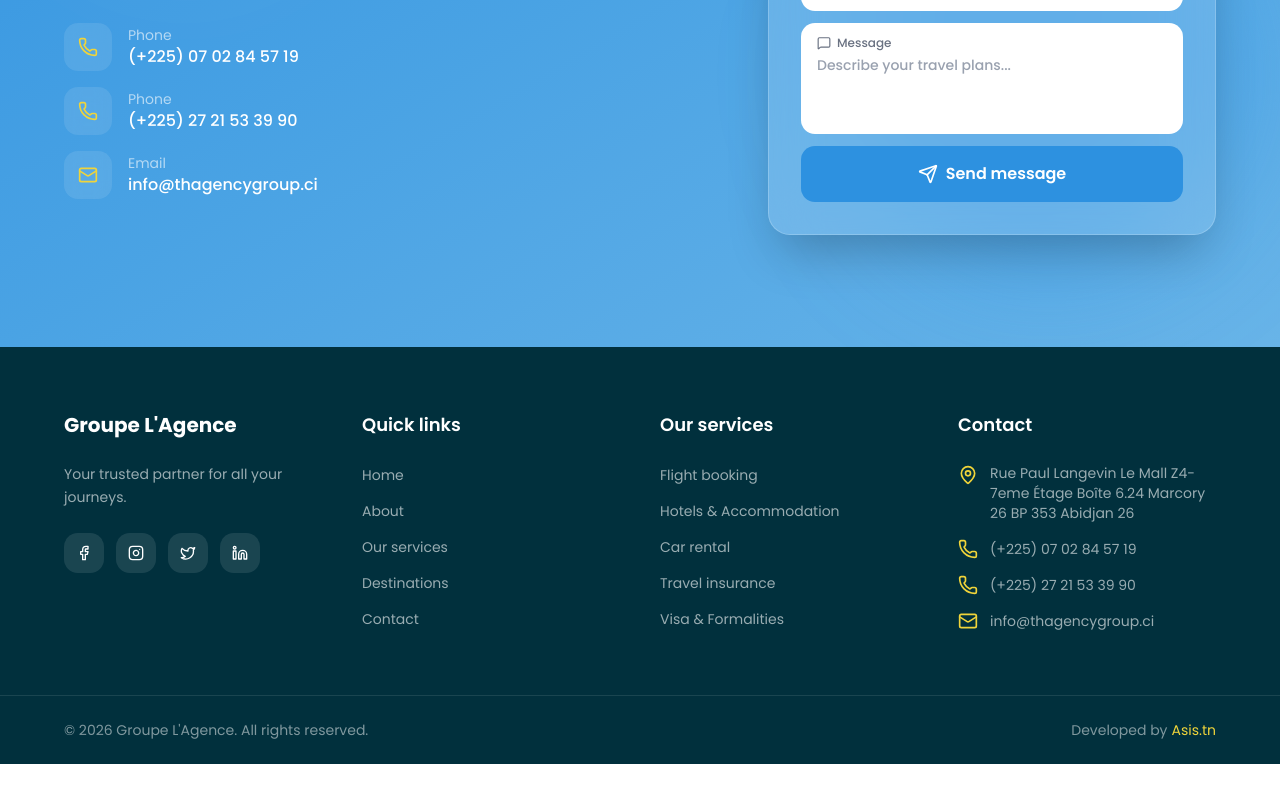
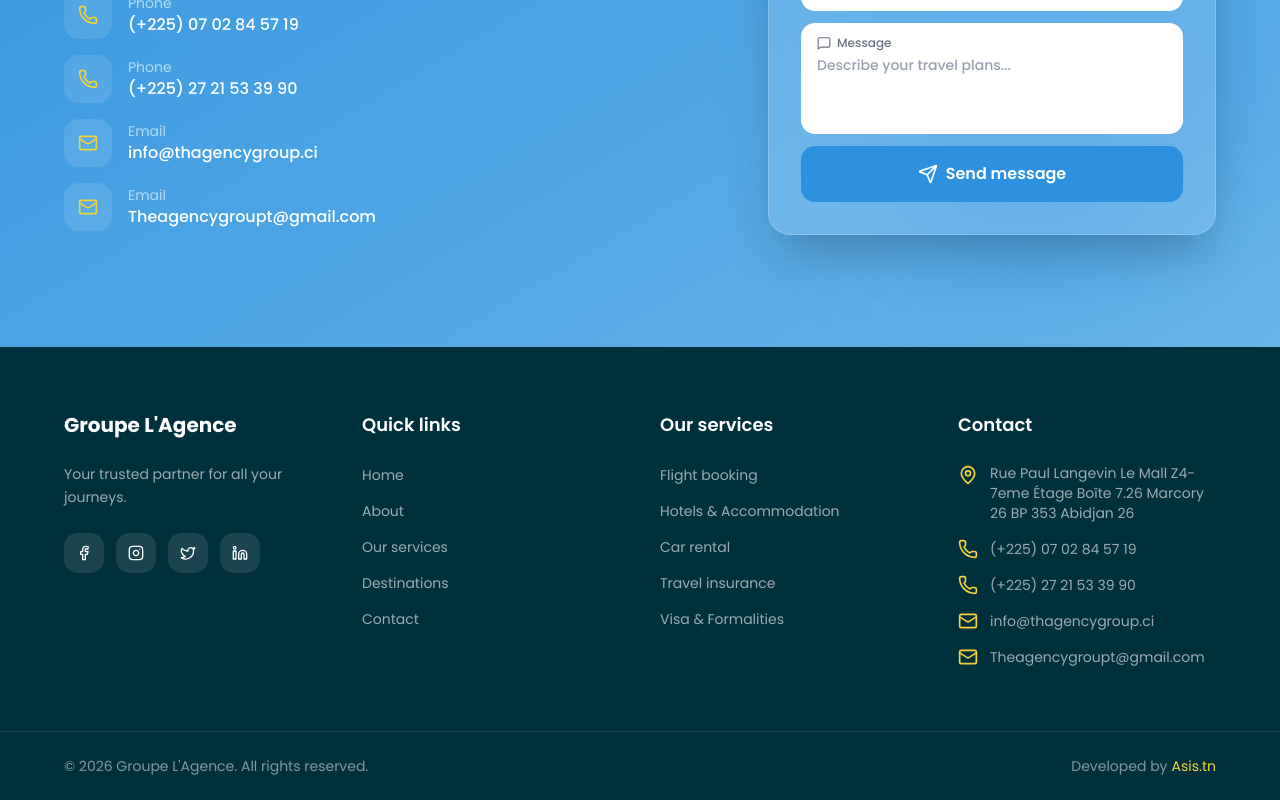
Before and after one commit to azizktata/groupe-agence, a Next.js app: page /en in a window 1280 px wide. Shown: the part 7843-8643 px from the top of the page. Before the commit the page ends 8607 px from the top, so only its background shows below. Built offline with nearby package versions, Linux system fonts and the light colour scheme.

Commit message:
update contact info

```diff
--- a/components/Contact.tsx
+++ b/components/Contact.tsx
@@ -63,6 +63,15 @@ export function Contact() {
                 <div>
                   <p className="text-white/60 text-sm">{t("email")}</p>
                   <p className="text-white font-medium">info@thagencygroup.ci</p>
+                </div>
+              </div>
+              <div className="flex items-center gap-4">
+                <div className="w-12 h-12 rounded-xl bg-white/10 backdrop-blur-sm flex items-center justify-center">
+                  <Mail className="w-5 h-5 text-[var(--brand-accent)]" />
+                </div>
+                <div>
+                  <p className="text-white/60 text-sm">{t("email")}</p>
+                  <p className="text-white font-medium">Theagencygroupt@gmail.com</p>
                 </div>
               </div>
               {/* <div className="flex items-center gap-4">
--- a/components/Footer.tsx
+++ b/components/Footer.tsx
@@ -119,7 +119,7 @@ export function Footer() {
               <li className="flex items-start gap-3">
                 <MapPin className="w-5 h-5 text-[var(--brand-accent)] flex-shrink-0 mt-0.5" />
                 <span className="text-white/60 text-sm">
-                  Rue Paul Langevin Le Mall Z4- 7eme Étage Boîte 6.24 Marcory 26 BP 353 Abidjan 26
+                 Rue Paul Langevin Le Mall Z4- 7eme Étage Boîte 7.26 Marcory 26 BP 353 Abidjan 26
 
                 </span>
               </li>
@@ -139,6 +139,12 @@ export function Footer() {
                 <Mail className="w-5 h-5 text-[var(--brand-accent)] flex-shrink-0" />
                 <a href="mailto:info@thagencygroup.ci" className="text-white/60 hover:text-white transition-colors text-sm">
                   info@thagencygroup.ci
+                </a>
+              </li>
+              <li className="flex items-center gap-3">
+                <Mail className="w-5 h-5 text-[var(--brand-accent)] flex-shrink-0" />
+                <a href="mailto:Theagencygroupt@gmail.com" className="text-white/60 hover:text-white transition-colors text-sm">
+                  Theagencygroupt@gmail.com
                 </a>
               </li>
             </ul>
```
